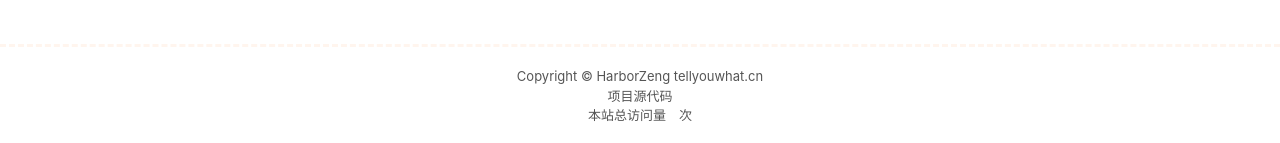
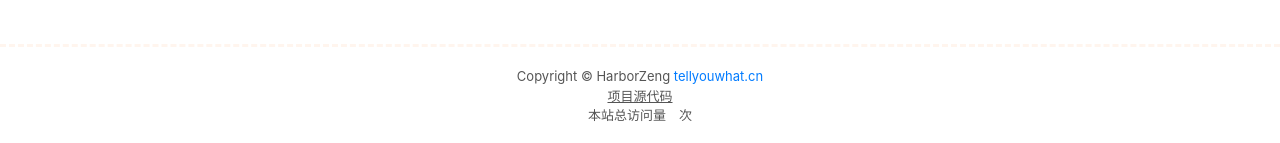
Before and after one commit to HarborZeng/nwugrade, a Vue app: page / in a window 1280 px wide. Shown: the part 1159-1302 px from the top of the page. Built offline with nearby package versions, Linux system fonts and the light colour scheme.

Commit message:
添加小彩蛋说明

```diff
--- a/index.html
+++ b/index.html
@@ -3,7 +3,6 @@
 <head>
   <meta charset="utf-8">
   <meta name="viewport" content="width=device-width,initial-scale=1.0,maximum-scale=1.0, user-scalable=no">
-  <meta http-equiv="Content-Security-Policy" content="upgrade-insecure-requests">
   <link rel="shortcut icon" type="image/x-icon" href="/static/logo.png"/>
   <title>告你成绩</title>
   <style>
--- a/src/components/Footer.vue
+++ b/src/components/Footer.vue
@@ -1,11 +1,10 @@
 <template>
   <div class="footer copyright">
-    <span>
-      Copyright &copy; HarborZeng
-      <a href="https://tellyouwhat.cn/">tellyouwhat.cn</a>
+    <span @click="showMoreInfo" v-html="copyrightMessage">
+
     </span> <br/>
     <span>
-      <a href="https://github.com/HarborZeng/grade.tellyouwhat.cn" target="_blank">
+      <a href="https://github.com/HarborZeng/grade.tellyouwhat.cn" target="_blank" class="a-show-underline">
         项目源代码
       </a>
     </span> <br/>
@@ -17,7 +16,26 @@
   import '../assets/busuanzi.pure.mini'
 
   export default {
-    name: 'Footer'
+    name: 'Footer',
+    data() {
+      return {
+        copyrightMessage: "Copyright &copy; HarborZeng\n" +
+        "      <a href=\"https://tellyouwhat.cn/\">tellyouwhat.cn</a>",
+        counter: 0,
+      }
+    },
+    methods: {
+      showMoreInfo() {
+        if (this.counter % 2 === 0) {
+          this.copyrightMessage = "Copyright &copy; HarborZeng\n" +
+            "      <a href=\"https://tellyouwhat.cn/\">tellyouwhat.cn</a>" + "<br/>这个webapp是纯前端项目，存储成绩和信息用localStorage，gradeapi是透明代理，点击退出、清除浏览器缓存和隐身模式均可保护自己的信息安全"
+        } else {
+          this.copyrightMessage = "Copyright &copy; HarborZeng\n" +
+            "      <a href=\"https://tellyouwhat.cn/\">tellyouwhat.cn</a>"
+        }
+        this.counter++
+      }
+    }
   }
 </script>
 
@@ -47,4 +65,8 @@
   .footer {
     max-width: 100%;
   }
+
+  .a-show-underline {
+    text-decoration: underline;
+  }
 </style>
```
Also changed, not shown: 1 other file (tests, documents, lock files or other folders).
